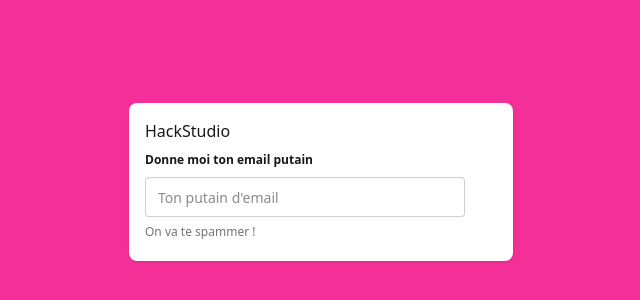
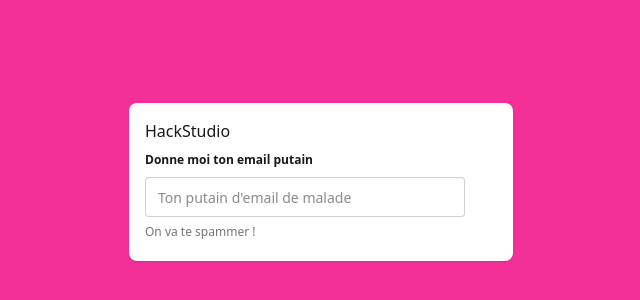
Before and after one commit to davidvoge/hackstudio, a Next.js app: page / in a window 1280 px wide. Shown: the part 218-518 px from the top of the page, without its empty margins (319-959 px from the left). Built offline with nearby package versions, Linux system fonts and the light colour scheme.

Commit message:
update placeholder text in email input for clarity

```diff
--- a/app/page.js
+++ b/app/page.js
@@ -12,7 +12,7 @@ export default function Home() {
               <input
                 type="email"
                 className="input"
-                placeholder="Ton putain d'email"
+                placeholder="Ton putain d'email de malade"
               />
               <p className="fieldset-label">On va te spammer !</p>
             </fieldset>
```
